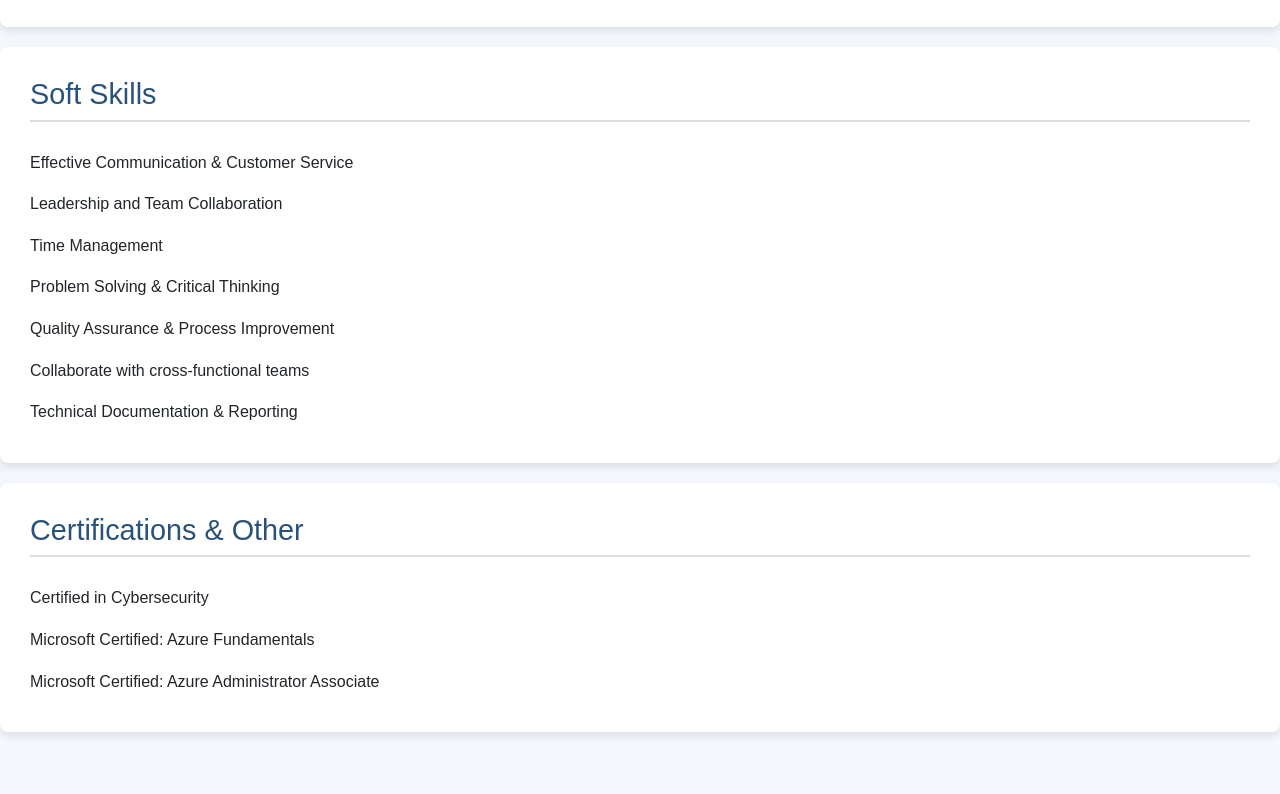
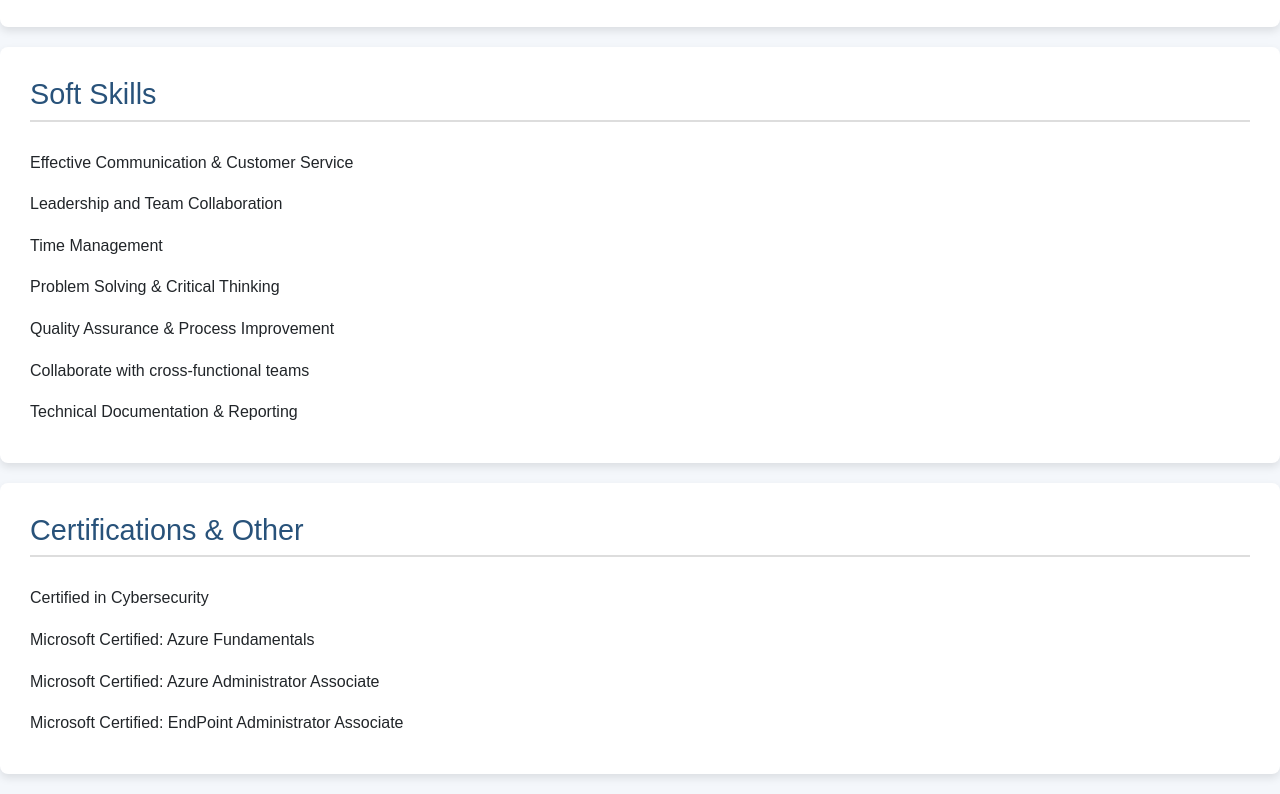
Before and after one commit to Shood-shood/ma_resume, a plain HTML site: page index.html in a window 1280 px wide. Shown: the part 2276-3070 px from the top of the page. Before the commit the page ends 3028 px from the top, so only its background shows below. Drawn offline with nearby package versions, Linux system fonts and the light colour scheme.

Commit message:
recen changes

```diff
--- a/index.html
+++ b/index.html
@@ -98,6 +98,7 @@
             <li class="list-group-item">Certified in Cybersecurity</li>
             <li class="list-group-item">Microsoft Certified: Azure Fundamentals</li>
             <li class="list-group-item">Microsoft Certified: Azure Administrator Associate</li>
+            <li class="list-group-item">Microsoft Certified: EndPoint Administrator Associate</li>
         </ul>
     </section>
 
```
